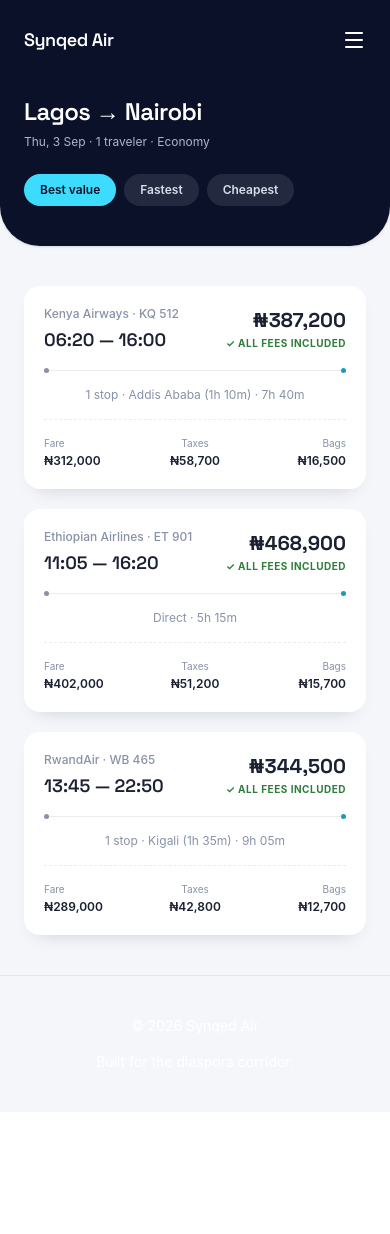
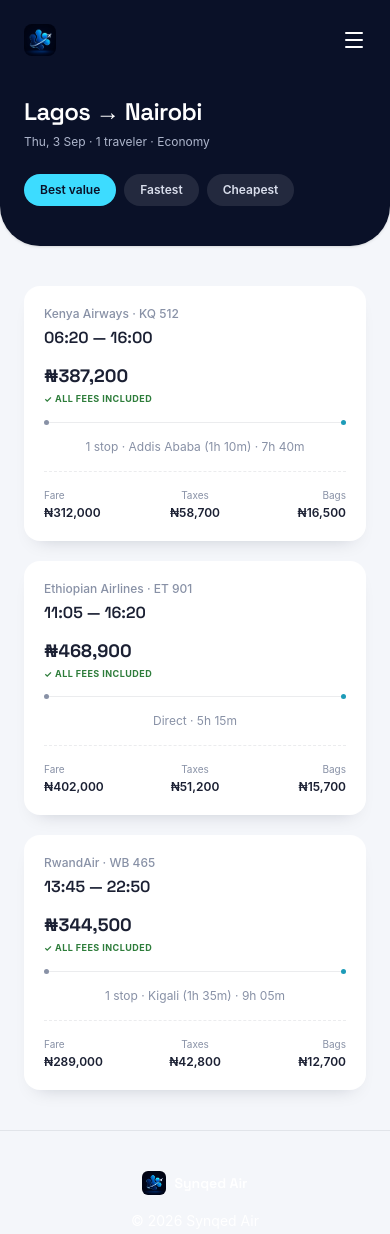
Before and after one commit to Chuzzy99/Synqedair, a Next.js app: page /search in a window 390 px wide. Shown: the top 1234 px of the page. Before the commit the page ends 1112 px from the top, so only its background shows below. Built offline with nearby package versions, Linux system fonts and the light colour scheme.

Commit message:
Fix logo and further mobile responsiveness

```diff
--- a/src/components/FlightOfferCard.tsx
+++ b/src/components/FlightOfferCard.tsx
@@ -27,16 +27,16 @@
       onClick={() => router.push(`/companion?offerId=${offer.id}`)}
       className="w-full text-left bg-white rounded-2xl p-5 shadow-[0_10px_20px_-14px_rgba(10,17,40,.25)] hover:shadow-[0_14px_28px_-12px_rgba(10,17,40,.35)] transition-shadow"
     >
-      <div className="flex justify-between items-start mb-3">
+      <div className="flex flex-col sm:flex-row justify-between items-start sm:items-center mb-3 gap-3">
         <div>
           <div className="text-xs text-mist font-medium">{offer.airline} · {offer.flightNumber}</div>
-          <div className="font-display font-semibold text-lg text-ink mt-1">
+          <div className="font-display font-semibold text-base md:text-lg text-ink mt-1">
             {offer.departure.time} — {offer.arrival.time}
           </div>
         </div>
-        <div className="text-right">
-          <b className="font-display text-xl text-ink block">{formatCurrency(total)}</b>
-          <div className="text-[10px] text-[#2E7D3B] font-bold uppercase tracking-wider mt-0.5">
+        <div className="text-left sm:text-right">
+          <b className="font-display text-lg md:text-xl text-ink block">{formatCurrency(total)}</b>
+          <div className="text-[9px] md:text-[10px] text-[#2E7D3B] font-bold uppercase tracking-wider mt-0.5">
             ✓ all fees included
           </div>
         </div>
@@ -53,16 +53,16 @@
         {offer.stops === "Direct" ? `Direct · ${offer.duration}` : `${offer.stops} · ${offer.duration}`}
       </div>
 
-      <div className="flex justify-between flex-wrap gap-2 md:gap-4 mt-4 pt-4 border-t border-dashed border-line">
-        <div className="text-[10px] md:text-[11px] text-mist w-[30%] md:w-auto">
+      <div className="grid grid-cols-3 gap-2 mt-4 pt-4 border-t border-dashed border-line">
+        <div className="text-[10px] md:text-[11px] text-mist text-left">
           Fare
           <b className="block text-ink text-xs md:text-sm font-semibold mt-0.5">{formatCurrency(offer.price.baseFare)}</b>
         </div>
-        <div className="text-[10px] md:text-[11px] text-mist w-[30%] md:w-auto text-center md:text-left">
+        <div className="text-[10px] md:text-[11px] text-mist text-center">
           Taxes
           <b className="block text-ink text-xs md:text-sm font-semibold mt-0.5">{formatCurrency(offer.price.taxes)}</b>
         </div>
-        <div className="text-[10px] md:text-[11px] text-mist w-[30%] md:w-auto text-right md:text-left">
+        <div className="text-[10px] md:text-[11px] text-mist text-right">
           Bags
           <b className="block text-ink text-xs md:text-sm font-semibold mt-0.5">{formatCurrency(offer.price.bags)}</b>
         </div>
--- a/src/components/Footer.tsx
+++ b/src/components/Footer.tsx
@@ -5,6 +5,10 @@
     <div className="bg-primary">
       <footer className="border-t border-line px-6 py-10 md:px-10">
         <div className="mx-auto flex max-w-6xl flex-col items-center justify-between gap-4 text-sm text-base/80 md:flex-row">
+          <div className="flex items-center gap-2">
+            <img src="/logo.jpg" alt="Synqed Air Logo" className="w-6 h-6 rounded-md object-cover" />
+            <span className="font-display font-semibold text-white">Synqed Air</span>
+          </div>
           <span>© {new Date().getFullYear()} Synqed Air</span>
           <span>Built for the diaspora corridor.</span>
         </div>
--- a/src/components/Nav.tsx
+++ b/src/components/Nav.tsx
@@ -11,9 +11,11 @@
   return (
     <div className="bg-transparent relative z-50">
       <header className="mx-auto flex max-w-6xl items-center justify-between px-6 py-5 md:py-7 md:px-10 text-white relative z-50">
-        <Link href="/" className="font-display text-lg md:text-xl font-semibold tracking-tight text-white hover:opacity-80 transition-opacity">
-          {/* <!-- TODO: swap for Synqed Air logo asset --> */}
-          Synqed Air
+        <Link href="/" className="flex items-center gap-2 hover:opacity-80 transition-opacity">
+          <img src="/logo.jpg" alt="Synqed Air Logo" className="w-8 h-8 md:w-10 md:h-10 rounded-lg object-cover" />
+          <span className="font-display text-lg md:text-xl font-semibold tracking-tight text-white hidden sm:block">
+            Synqed Air
+          </span>
         </Link>
         <nav className="hidden items-center gap-8 text-sm text-[#AEB6CC] md:flex">
           <Link href="/about" className="transition-colors hover:text-white">
```
Also changed, not shown: public/logo.jpg (added).
